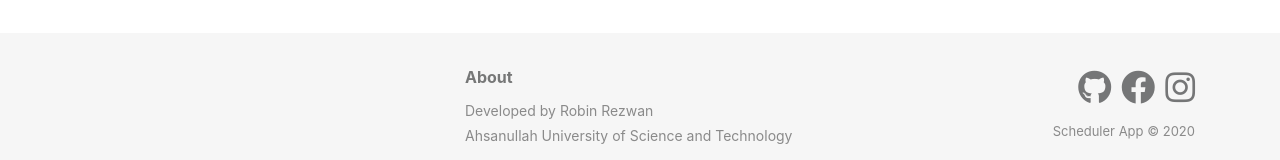
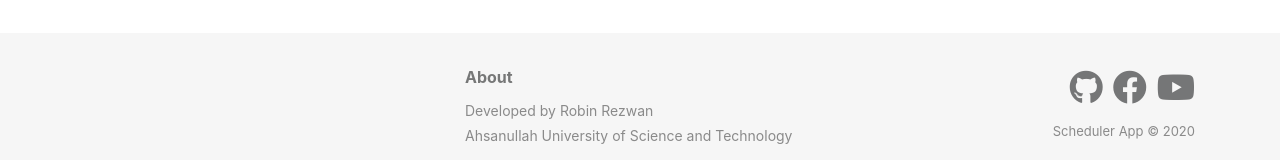
Before and after one commit to robinrezwan/SchedulerApp, a plain HTML site: page index.html in a window 1280 px wide. Shown: the part 719-879 px from the top of the page. Drawn offline with Linux system fonts and the light colour scheme; files whose address does not match are found by name.

Commit message:
Minor updates

```diff
--- a/index.html
+++ b/index.html
@@ -60,7 +60,7 @@
                         <p>Ahsanullah University of Science and Technology</p>
                     </div>
                     <div class="col-md-3 col-lg-3 item social">
-                        <a href="https://github.com/robinrezwan" target="_blank"><i class="fab fa-github"></i></a><a href="https://facebook.com/rezwankabir.robin" target="_blank"><i class="fab fa-facebook"></i></a><a href="https://instagram.com/robinrezwan" target="_blank"><i class="fab fa-instagram"></i></a>
+                        <a href="https://github.com/robinrezwan" target="_blank"><i class="fab fa-github"></i></a><a href="https://facebook.com/rezwankabir.robin" target="_blank"><i class="fab fa-facebook"></i></a><a href="https://youtube.com/channel/UCyI1W93Ubk-pIVKqaZ_eNeA" target="_blank"><i class="fab fa-youtube"></i></a>
                         <p class="copyright">Scheduler App © 2020</p>
                     </div>
                 </div>
```
Also changed, not shown: instructions.html (+1 -1 lines), others.html (+1 -1 lines), overview.html (+1 -1 lines).
